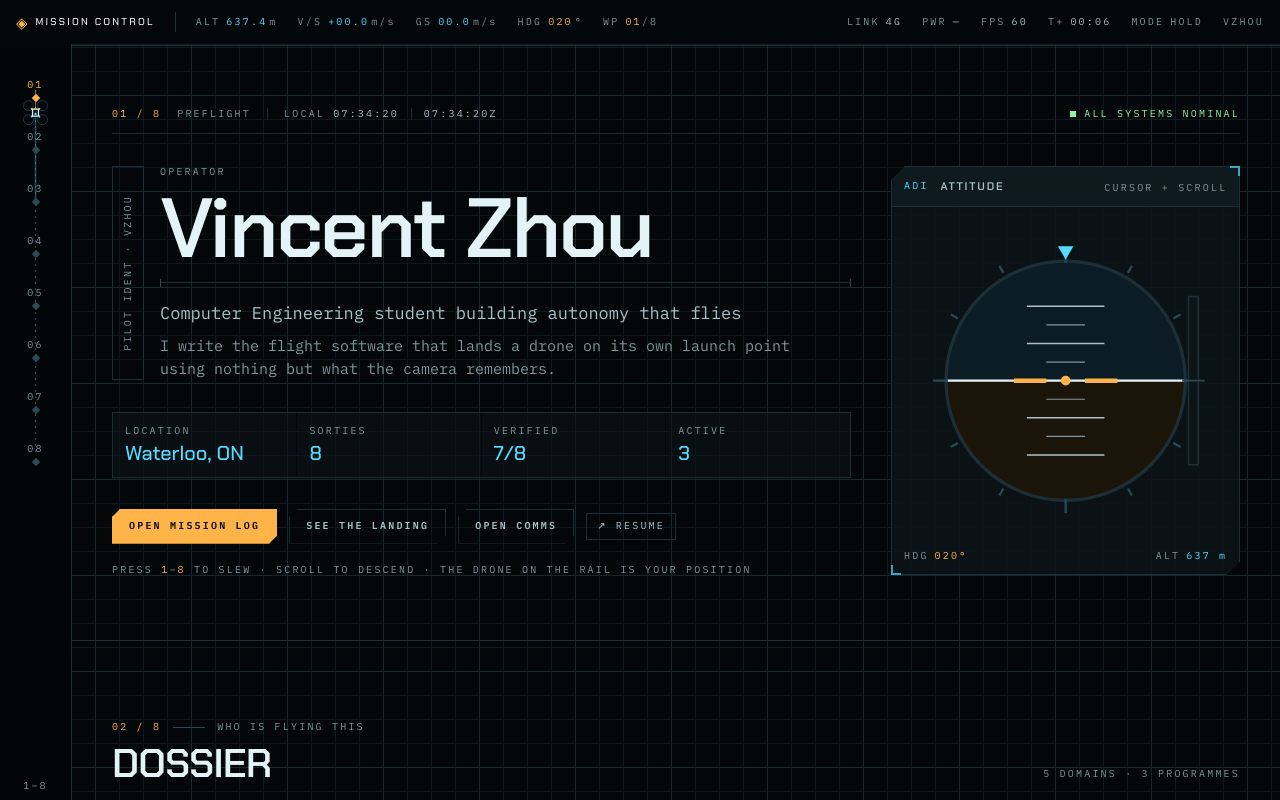
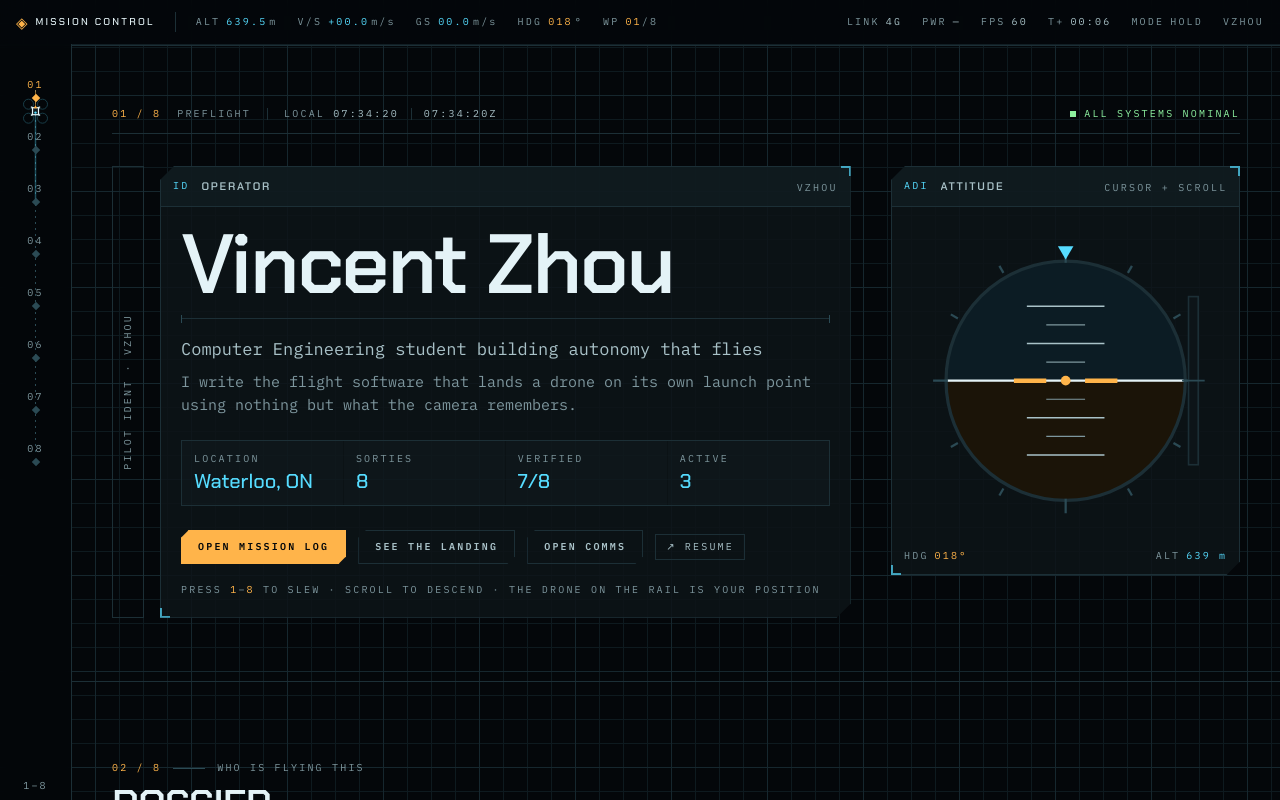
Before and after one commit to VZhou07/Portfolio, a Next.js app: page / in a window 1280 px wide. Shown: the top 800 px of the page. Built offline with nearby package versions, Linux system fonts and the light colour scheme.

Commit message:
Wrap operator block in frame panel

```diff
--- a/components/sections/preflight.tsx
+++ b/components/sections/preflight.tsx
@@ -1,6 +1,6 @@
 import { AttitudeIndicator } from "@/components/gcs/attitude-indicator";
 import { JumpButton, LocalClock } from "@/components/gcs/controls";
-import { Frame, LinkChip, MicroLabel, Rule } from "@/components/gcs/primitives";
+import { Frame, LinkChip, Rule } from "@/components/gcs/primitives";
 import { Reveal } from "@/components/gcs/reveal";
 import { PROFILE, SECTIONS, sectionOf } from "@/lib/content";
 import { FLEET } from "@/lib/derive";
@@ -54,8 +54,20 @@ export function Preflight() {
                   </span>
                 </div>
 
-                <div className="gcs-hero-plate min-w-0 flex-1">
-                  <MicroLabel className="mb-3">OPERATOR</MicroLabel>
+                {/* Same Frame silhouette as the ADI — opaque panel so the grid
+                    does not cut through the name and lede. */}
+                <Frame
+                  code="ID"
+                  title="OPERATOR"
+                  tone="data"
+                  aside={
+                    <span className="text-micro text-dim tnum">
+                      {PROFILE.callsign}
+                    </span>
+                  }
+                  className="gcs-hero-plate min-w-0 flex-1"
+                  bodyClassName="p-4 sm:p-5"
+                >
                   <h1
                     id={`${DEF.id}-title`}
                     className="font-display text-h1 text-ink mb-4 tracking-tight break-words"
@@ -67,20 +79,16 @@ export function Preflight() {
                     {PROFILE.title}
                   </p>
                   <p className="text-dim text-data max-w-2xl">{PROFILE.tagline}</p>
-                </div>
-              </div>
-            </Reveal>
 
                   {/* at-a-glance, all computed from the mission log */}
-            <Reveal delay={90}>
-              <dl className="border-rule mt-8 grid grid-cols-2 gap-px border sm:grid-cols-4">
+                  <dl className="border-rule mt-6 grid grid-cols-2 gap-px border sm:grid-cols-4">
                     {[
                       { k: "LOCATION", v: PROFILE.location },
                       { k: "SORTIES", v: String(FLEET.missions) },
                       { k: "VERIFIED", v: `${FLEET.verified}/${FLEET.missions}` },
                       { k: "ACTIVE", v: String(FLEET.active) },
                     ].map((cell) => (
-                  <div key={cell.k} className="bg-panel/60 px-3 py-3">
+                      <div key={cell.k} className="bg-panel-hi/40 px-3 py-3">
                         <dt className="text-micro text-dim mb-1">{cell.k}</dt>
                         <dd className="font-display text-data text-h3 truncate">
                           {cell.v}
@@ -88,10 +96,8 @@ export function Preflight() {
                       </div>
                     ))}
                   </dl>
-            </Reveal>
 
-            <Reveal delay={150}>
-              <div className="mt-8 flex flex-wrap items-center gap-3">
+                  <div className="mt-6 flex flex-wrap items-center gap-3">
                     <JumpButton to="missions">OPEN MISSION LOG</JumpButton>
                     <JumpButton to="teach-repeat" variant="ghost">
                       SEE THE LANDING
@@ -107,6 +113,8 @@ export function Preflight() {
                     <span className="text-signal">{SECTIONS.length}</span> TO SLEW ·
                     SCROLL TO DESCEND · THE DRONE ON THE RAIL IS YOUR POSITION
                   </p>
+                </Frame>
+              </div>
             </Reveal>
           </div>
 
```
Lines whose indentation alone changed are shown as unchanged.
